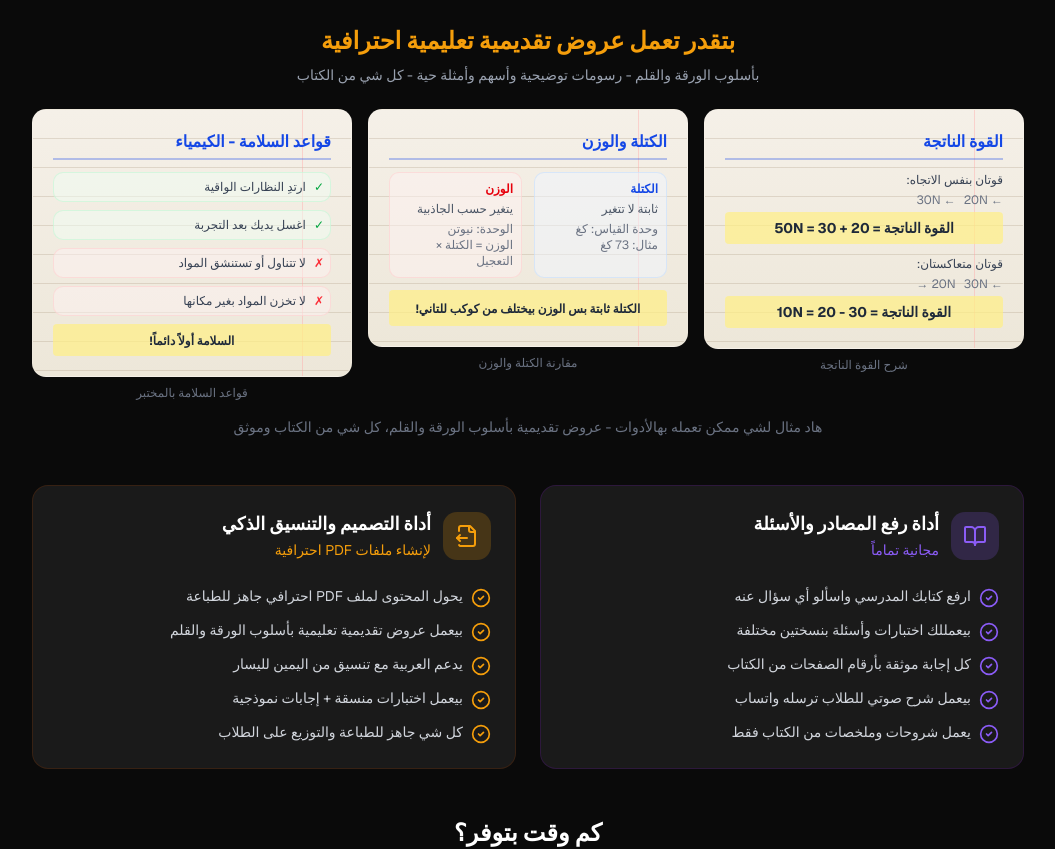
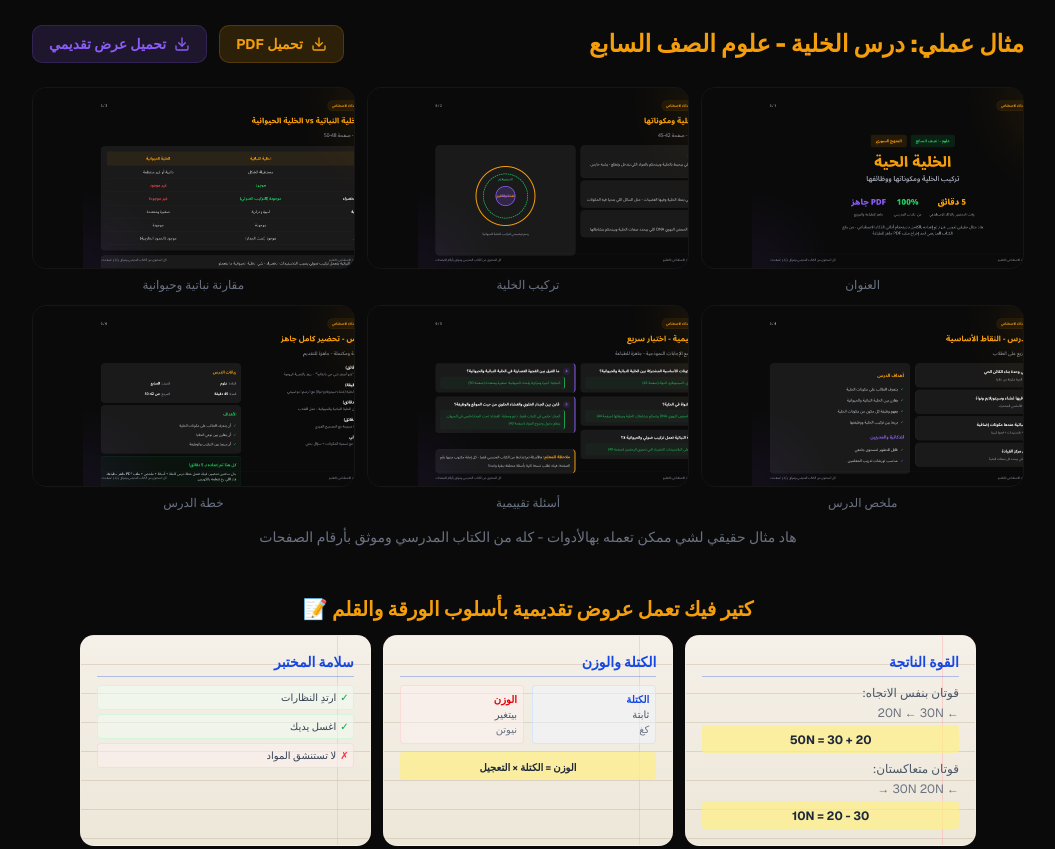
Before and after one commit to fhrrutedf/notebooklm-course-landing, a Next.js app: page / in a window 1280 px wide. Shown: the part 1820-2669 px from the top of the page, without its empty margins (112-1167 px from the left). Built offline with nearby package versions, Linux system fonts and the light colour scheme.

Commit message:
61aa6b1b-8434-4cf9-8f07-4daf6b714064

```diff
--- a/src/app/page.tsx
+++ b/src/app/page.tsx
@@ -372,113 +372,115 @@ export default function LandingPage() {
             من رفع المصدر (كتاب مدرسي أو جامعي أو مذكرة تدريبية) لحد إخراج اختبار وملف PDF جاهز للطباعة - كل شي عملياً
           </p>
 
-          {/* Presentation Examples - Hand-drawn Notebook Style */}
+          {/* Presentation Slides - Sample Output */}
           <div className="mb-12">
-            <h3 className="text-xl md:text-2xl font-black text-[#f59e0b] text-center mb-2">بتقدر تعمل عروض تقديمية تعليمية احترافية</h3>
-            <p className="text-center text-gray-400 text-sm mb-6">بأسلوب الورقة والقلم - رسومات توضيحية وأسهم وأمثلة حية - كل شي من الكتاب</p>
-            <div className="grid grid-cols-1 md:grid-cols-3 gap-4">
-              {/* Slide 1: Force Resultant */}
-              <div className="group cursor-pointer">
-                <div className="rounded-xl overflow-hidden border border-white/5 group-hover:border-[#f59e0b]/30 transition-colors relative"
-                  style={{ background: 'linear-gradient(180deg, #f5f0e8 0%, #ede7d9 100%)' }}>
-                  {/* Notebook lines */}
-                  <div className="absolute inset-0 opacity-20" style={{ backgroundImage: 'repeating-linear-gradient(to bottom, transparent, transparent 28px, #8b7355 28px, #8b7355 29px)' }} />
-                  {/* Red margin line */}
-                  <div className="absolute top-0 bottom-0 right-12 w-px bg-red-300/40" />
-                  <div className="relative p-5 min-h-[220px]" dir="rtl">
-                    <h4 className="text-blue-700 font-bold text-base mb-3 border-b-2 border-blue-700/30 pb-1">القوة الناتجة</h4>
-                    {/* Same direction forces */}
-                    <div className="mb-3">
-                      <p className="text-gray-700 text-xs mb-1">قوتان بنفس الاتجاه:</p>
-                      <div className="flex items-center gap-2 mb-1">
-                        <span className="text-gray-500 text-xs">← 20N</span>
-                        <span className="text-gray-500 text-xs">← 30N</span>
-                      </div>
-                      <div className="bg-yellow-200/70 rounded px-2 py-1 text-center">
-                        <span className="text-gray-800 font-bold text-sm">القوة الناتجة = 20 + 30 = 50N</span>
-                      </div>
+            <div className="flex flex-col md:flex-row items-start md:items-center justify-between mb-6 gap-4">
+              <h3 className="text-xl md:text-2xl font-black text-[#f59e0b]">مثال عملي: درس الخلية - علوم الصف السابع</h3>
+              <div className="flex items-center gap-3">
+                <a
+                  href="/downloads/cell-lesson-presentation.pdf"
+                  download
+                  className="flex items-center gap-2 bg-[#f59e0b]/15 hover:bg-[#f59e0b]/25 text-[#f59e0b] px-4 py-2 rounded-lg text-sm font-bold transition-colors border border-[#f59e0b]/20"
+                >
+                  <Download className="w-4 h-4" />
+                  تحميل PDF
+                </a>
+                <a
+                  href="/downloads/cell-lesson-presentation.pptx"
+                  download
+                  className="flex items-center gap-2 bg-[#8b5cf6]/15 hover:bg-[#8b5cf6]/25 text-[#8b5cf6] px-4 py-2 rounded-lg text-sm font-bold transition-colors border border-[#8b5cf6]/20"
+                >
+                  <Download className="w-4 h-4" />
+                  تحميل عرض تقديمي
+                </a>
+              </div>
+            </div>
+            <div className="grid grid-cols-2 md:grid-cols-3 gap-3">
+              {[
+                { src: '/images/slides/slide-1.png', label: 'العنوان' },
+                { src: '/images/slides/slide-2.png', label: 'تركيب الخلية' },
+                { src: '/images/slides/slide-3.png', label: 'مقارنة نباتية وحيوانية' },
+                { src: '/images/slides/slide-4.png', label: 'ملخص الدرس' },
+                { src: '/images/slides/slide-5.png', label: 'أسئلة تقييمية' },
+                { src: '/images/slides/slide-6.png', label: 'خطة الدرس' },
+              ].map((slide, i) => (
+                <div key={i} className="group cursor-pointer">
+                  <div className="rounded-xl overflow-hidden border border-white/5 group-hover:border-[#f59e0b]/30 transition-colors">
+                    <img src={slide.src} alt={slide.label} className="w-full h-auto group-hover:scale-105 transition-transform duration-300" />
+                  </div>
+                  <p className="text-center text-xs text-gray-500 mt-2">{slide.label}</p>
+                </div>
+              ))}
+            </div>
+            <p className="text-center text-sm text-gray-500 mt-4">هاد مثال حقيقي لشي ممكن تعمله بهالأدوات - كله من الكتاب المدرسي وموثق بأرقام الصفحات</p>
+          </div>
+
+          {/* Short Section: Notebook-style Presentations */}
+          <div className="mb-10 max-w-4xl mx-auto">
+            <h3 className="text-lg md:text-xl font-black text-[#f59e0b] text-center mb-3">كتير فيك تعمل عروض تقديمية بأسلوب الورقة والقلم 📝</h3>
+            <div className="grid grid-cols-3 gap-3">
+              <div className="rounded-xl overflow-hidden border border-white/5 relative" style={{ background: 'linear-gradient(180deg, #f5f0e8 0%, #ede7d9 100%)' }}>
+                <div className="absolute inset-0 opacity-20" style={{ backgroundImage: 'repeating-linear-gradient(to bottom, transparent, transparent 28px, #8b7355 28px, #8b7355 29px)' }} />
+                <div className="absolute top-0 bottom-0 right-8 w-px bg-red-300/40" />
+                <div className="relative p-4" dir="rtl">
+                  <h4 className="text-blue-700 font-bold text-sm mb-2 border-b border-blue-700/30 pb-1">القوة الناتجة</h4>
+                  <p className="text-gray-600 text-xs mb-1">قوتان بنفس الاتجاه:</p>
+                  <p className="text-gray-500 text-xs">← 20N  ← 30N</p>
+                  <div className="bg-yellow-200/70 rounded px-2 py-0.5 text-center mt-1">
+                    <span className="text-gray-800 font-bold text-xs">20 + 30 = 50N</span>
+                  </div>
+                  <p className="text-gray-600 text-xs mb-1 mt-2">قوتان متعاكستان:</p>
+                  <p className="text-gray-500 text-xs">← 30N  20N →</p>
+                  <div className="bg-yellow-200/70 rounded px-2 py-0.5 text-center mt-1">
+                    <span className="text-gray-800 font-bold text-xs">30 - 20 = 10N</span>
+                  </div>
+                </div>
+              </div>
+              <div className="rounded-xl overflow-hidden border border-white/5 relative" style={{ background: 'linear-gradient(180deg, #f5f0e8 0%, #ede7d9 100%)' }}>
+                <div className="absolute inset-0 opacity-20" style={{ backgroundImage: 'repeating-linear-gradient(to bottom, transparent, transparent 28px, #8b7355 28px, #8b7355 29px)' }} />
+                <div className="absolute top-0 bottom-0 right-8 w-px bg-red-300/40" />
+                <div className="relative p-4" dir="rtl">
+                  <h4 className="text-blue-700 font-bold text-sm mb-2 border-b border-blue-700/30 pb-1">الكتلة والوزن</h4>
+                  <div className="grid grid-cols-2 gap-2">
+                    <div className="bg-blue-50/50 rounded p-1.5 border border-blue-200/50">
+                      <p className="text-blue-700 font-bold text-[10px]">الكتلة</p>
+                      <p className="text-gray-600 text-[10px]">ثابتة</p>
+                      <p className="text-gray-500 text-[10px]">كغ</p>
                     </div>
-                    {/* Opposite forces */}
-                    <div>
-                      <p className="text-gray-700 text-xs mb-1">قوتان متعاكستان:</p>
-                      <div className="flex items-center gap-2 mb-1">
-                        <span className="text-gray-500 text-xs">← 30N</span>
-                        <span className="text-gray-500 text-xs">20N →</span>
-                      </div>
-                      <div className="bg-yellow-200/70 rounded px-2 py-1 text-center">
-                        <span className="text-gray-800 font-bold text-sm">القوة الناتجة = 30 - 20 = 10N</span>
-                      </div>
+                    <div className="bg-red-50/50 rounded p-1.5 border border-red-200/50">
+                      <p className="text-red-600 font-bold text-[10px]">الوزن</p>
+                      <p className="text-gray-600 text-[10px]">بيتغير</p>
+                      <p className="text-gray-500 text-[10px]">نيوتن</p>
+                    </div>
+                  </div>
+                  <div className="bg-yellow-200/70 rounded px-2 py-0.5 text-center mt-2">
+                    <span className="text-gray-800 font-bold text-[10px]">الوزن = الكتلة × التعجيل</span>
+                  </div>
+                </div>
+              </div>
+              <div className="rounded-xl overflow-hidden border border-white/5 relative" style={{ background: 'linear-gradient(180deg, #f5f0e8 0%, #ede7d9 100%)' }}>
+                <div className="absolute inset-0 opacity-20" style={{ backgroundImage: 'repeating-linear-gradient(to bottom, transparent, transparent 28px, #8b7355 28px, #8b7355 29px)' }} />
+                <div className="absolute top-0 bottom-0 right-8 w-px bg-red-300/40" />
+                <div className="relative p-4" dir="rtl">
+                  <h4 className="text-blue-700 font-bold text-sm mb-2 border-b border-blue-700/30 pb-1">سلامة المختبر</h4>
+                  <div className="space-y-1">
+                    <div className="flex items-center gap-1 bg-green-50/50 rounded p-1 border border-green-200/50">
+                      <span className="text-green-600 text-[10px]">✓</span>
+                      <span className="text-gray-700 text-[10px]">ارتدِ النظارات</span>
+                    </div>
+                    <div className="flex items-center gap-1 bg-green-50/50 rounded p-1 border border-green-200/50">
+                      <span className="text-green-600 text-[10px]">✓</span>
+                      <span className="text-gray-700 text-[10px]">اغسل يديك</span>
+                    </div>
+                    <div className="flex items-center gap-1 bg-red-50/50 rounded p-1 border border-red-200/50">
+                      <span className="text-red-500 text-[10px]">✗</span>
+                      <span className="text-gray-700 text-[10px]">لا تستنشق المواد</span>
                     </div>
                   </div>
                 </div>
-                <p className="text-center text-xs text-gray-500 mt-2">شرح القوة الناتجة</p>
-              </div>
-
-              {/* Slide 2: Mass vs Weight */}
-              <div className="group cursor-pointer">
-                <div className="rounded-xl overflow-hidden border border-white/5 group-hover:border-[#f59e0b]/30 transition-colors relative"
-                  style={{ background: 'linear-gradient(180deg, #f5f0e8 0%, #ede7d9 100%)' }}>
-                  <div className="absolute inset-0 opacity-20" style={{ backgroundImage: 'repeating-linear-gradient(to bottom, transparent, transparent 28px, #8b7355 28px, #8b7355 29px)' }} />
-                  <div className="absolute top-0 bottom-0 right-12 w-px bg-red-300/40" />
-                  <div className="relative p-5 min-h-[220px]" dir="rtl">
-                    <h4 className="text-blue-700 font-bold text-base mb-3 border-b-2 border-blue-700/30 pb-1">الكتلة والوزن</h4>
-                    <div className="grid grid-cols-2 gap-3">
-                      <div className="bg-blue-50/50 rounded-lg p-2 border border-blue-200/50">
-                        <p className="text-blue-700 font-bold text-xs mb-1">الكتلة</p>
-                        <p className="text-gray-600 text-xs">ثابتة لا تتغير</p>
-                        <p className="text-gray-500 text-xs mt-1">وحدة القياس: كغ</p>
-                        <p className="text-gray-500 text-xs">مثال: 73 كغ</p>
-                      </div>
-                      <div className="bg-red-50/50 rounded-lg p-2 border border-red-200/50">
-                        <p className="text-red-600 font-bold text-xs mb-1">الوزن</p>
-                        <p className="text-gray-600 text-xs">يتغير حسب الجاذبية</p>
-                        <p className="text-gray-500 text-xs mt-1">الوحدة: نيوتن</p>
-                        <p className="text-gray-500 text-xs">الوزن = الكتلة × التعجيل</p>
-                      </div>
-                    </div>
-                    <div className="bg-yellow-200/70 rounded px-2 py-1.5 text-center mt-3">
-                      <span className="text-gray-800 font-bold text-xs">الكتلة ثابتة بس الوزن بيختلف من كوكب للتاني!</span>
-                    </div>
-                  </div>
-                </div>
-                <p className="text-center text-xs text-gray-500 mt-2">مقارنة الكتلة والوزن</p>
-              </div>
-
-              {/* Slide 3: Safety Rules */}
-              <div className="group cursor-pointer">
-                <div className="rounded-xl overflow-hidden border border-white/5 group-hover:border-[#f59e0b]/30 transition-colors relative"
-                  style={{ background: 'linear-gradient(180deg, #f5f0e8 0%, #ede7d9 100%)' }}>
-                  <div className="absolute inset-0 opacity-20" style={{ backgroundImage: 'repeating-linear-gradient(to bottom, transparent, transparent 28px, #8b7355 28px, #8b7355 29px)' }} />
-                  <div className="absolute top-0 bottom-0 right-12 w-px bg-red-300/40" />
-                  <div className="relative p-5 min-h-[220px]" dir="rtl">
-                    <h4 className="text-blue-700 font-bold text-base mb-3 border-b-2 border-blue-700/30 pb-1">قواعد السلامة - الكيمياء</h4>
-                    <div className="space-y-2">
-                      <div className="flex items-center gap-2 bg-green-50/50 rounded-lg p-1.5 border border-green-200/50">
-                        <span className="text-green-600 text-xs">✓</span>
-                        <span className="text-gray-700 text-xs">ارتدِ النظارات الواقية</span>
-                      </div>
-                      <div className="flex items-center gap-2 bg-green-50/50 rounded-lg p-1.5 border border-green-200/50">
-                        <span className="text-green-600 text-xs">✓</span>
-                        <span className="text-gray-700 text-xs">اغسل يديك بعد التجربة</span>
-                      </div>
-                      <div className="flex items-center gap-2 bg-red-50/50 rounded-lg p-1.5 border border-red-200/50">
-                        <span className="text-red-500 text-xs">✗</span>
-                        <span className="text-gray-700 text-xs">لا تتناول أو تستنشق المواد</span>
-                      </div>
-                      <div className="flex items-center gap-2 bg-red-50/50 rounded-lg p-1.5 border border-red-200/50">
-                        <span className="text-red-500 text-xs">✗</span>
-                        <span className="text-gray-700 text-xs">لا تخزن المواد بغير مكانها</span>
-                      </div>
-                    </div>
-                    <div className="bg-yellow-200/70 rounded px-2 py-1 text-center mt-2">
-                      <span className="text-gray-800 font-bold text-xs">السلامة أولاً دائماً!</span>
-                    </div>
-                  </div>
-                </div>
-                <p className="text-center text-xs text-gray-500 mt-2">قواعد السلامة بالمختبر</p>
               </div>
             </div>
-            <p className="text-center text-sm text-gray-500 mt-4">هاد مثال لشي ممكن تعمله بهالأدوات - عروض تقديمية بأسلوب الورقة والقلم، كل شي من الكتاب وموثق</p>
+            <p className="text-center text-xs text-gray-500 mt-3">رسومات توضيحية وأسهم وأمثلة حية - كل شي من الكتاب وموثق</p>
           </div>
 
           {/* Tool Cards */}
```
